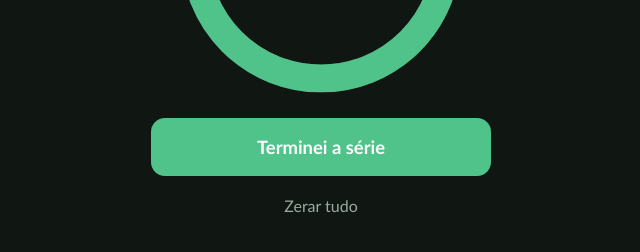
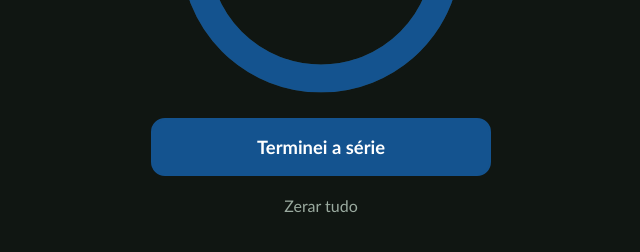
Before and after one commit to Guilhermevolui/Contador-de-series, a plain HTML site: page index.html in a window 1280 px wide. Shown: the part 450-702 px from the top of the page, without its empty margins (319-959 px from the left). Drawn offline with Linux system fonts and the dark colour scheme.

Commit message:
Update index.html

```diff
--- a/index.html
+++ b/index.html
@@ -15,7 +15,7 @@
 @media (prefers-color-scheme: dark){
   :root:not([data-theme="light"]){
     --bg:#101612; --surface:#18211b; --ink:#eef3ec; --muted:#9aaa9f;
-    --rest:#4fc38a; --ready:#fb923c; --track:#27342b;
+    --rest:#14538f; --ready:#fb923c; --track:#27342b;
   }
 }
 :root[data-theme="dark"]{
```
